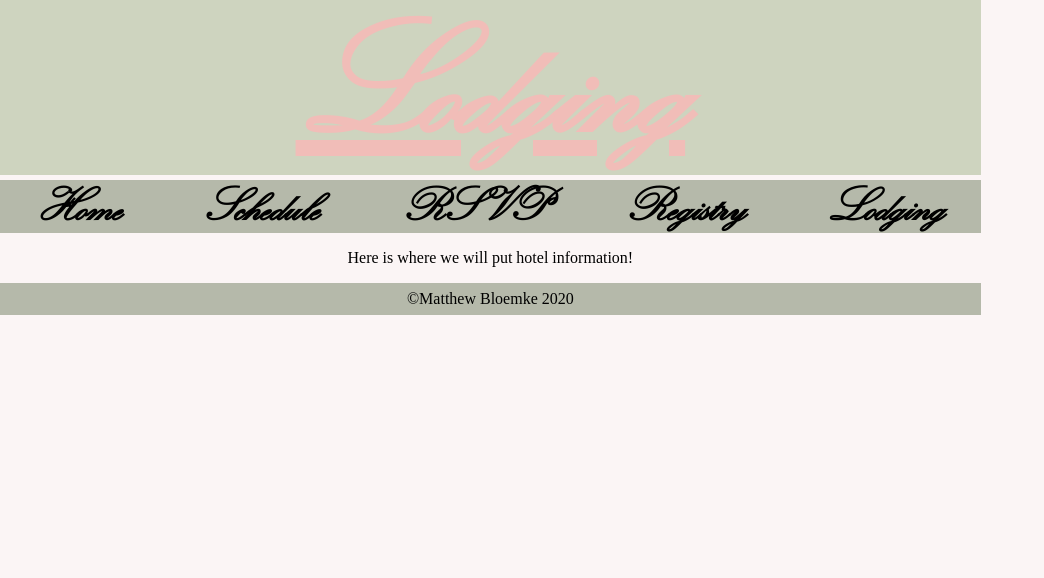
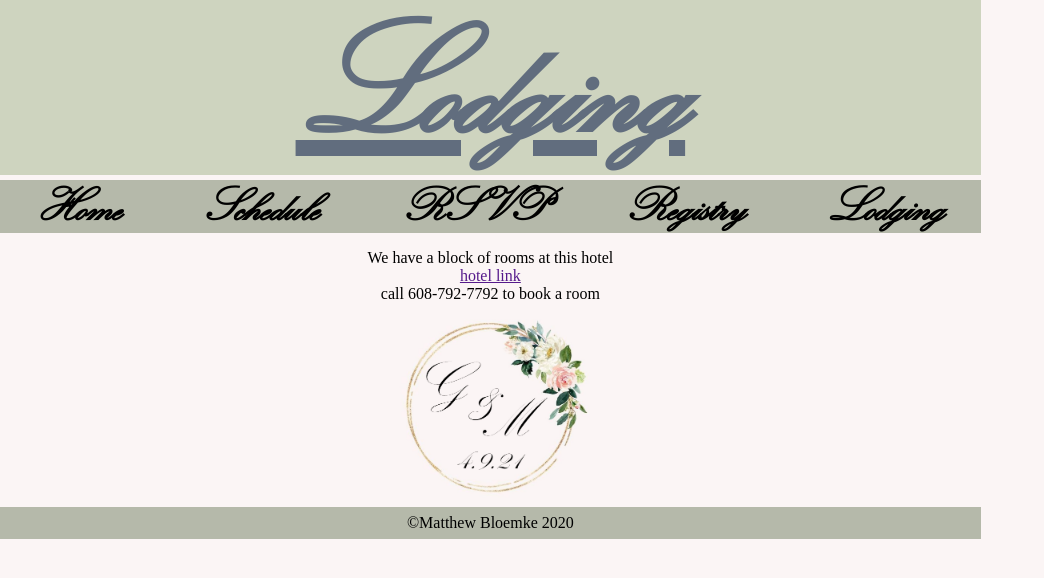
Before and after one commit to MatthewBloemke/MatthewBloemke.github.io, a plain HTML site: page lodging.html in a window 1280 px wide. Shown: the whole page, without its empty margins (0-1044 px from the left). Drawn offline with Linux system fonts and the light colour scheme.

Commit message:
Header updates

```diff
--- a/indexStyle.css
+++ b/indexStyle.css
@@ -21,7 +21,7 @@ h1 {
     font-family: myFirstFont ;
     text-decoration: underline;
     text-align: center;
-    color: #f1bdb8;
+    color: #616d7e;
     background-color: #ced4bf;
 }
 nav {
--- a/itineraryStyle.css
+++ b/itineraryStyle.css
@@ -22,7 +22,7 @@ h1 {
     font-family: myFirstFont ;
     text-decoration: underline;
     text-align: center;
-    color: #f1bdb8;
+    color: #616d7e;
     background-color: #ced4bf;
 }
 nav {
--- a/lodging.html
+++ b/lodging.html
@@ -30,7 +30,15 @@
             </nav>
         </header>
         <main>
-            <p>Here is where we will put hotel information!</p>
+            <p>
+                We have a block of rooms at this hotel <br>
+                <a href="">hotel link</a> <br>
+                call 608-792-7792 to book a room
+
+            </p>
+            <div>
+                <img src="final.jpg" width="200" alt="">
+            </div>
         </main>
         <footer>
             <p class="footer">&#169Matthew Bloemke 2020</p>
--- a/lodgingStyle.css
+++ b/lodgingStyle.css
@@ -21,7 +21,7 @@ h1 {
     font-family: myFirstFont ;
     text-decoration: underline;
     text-align: center;
-    color: #f1bdb8;
+    color: #616d7e;
     background-color: #ced4bf;
 }
 nav {
@@ -63,6 +63,11 @@ footer {
     font-size: 1em;
     margin-top: 0;
     margin-bottom: 0;
+}
+img {
+    display: block;
+    margin-left: auto;
+    margin-right: auto;
 }
 /*Desktop css*/
 
--- a/registryStyle.css
+++ b/registryStyle.css
@@ -21,7 +21,7 @@ h1 {
     font-family: myFirstFont ;
     text-decoration: underline;
     text-align: center;
-    color: #f1bdb8;
+    color: #616d7e;
     background-color: #ced4bf;
 }
 nav {
--- a/rsvpStyle.css
+++ b/rsvpStyle.css
@@ -21,7 +21,7 @@ h1 {
     font-family: myFirstFont ;
     text-decoration: underline;
     text-align: center;
-    color: #f1bdb8;
+    color: #616d7e;
     background-color: #ced4bf;
 }
 nav {
```
